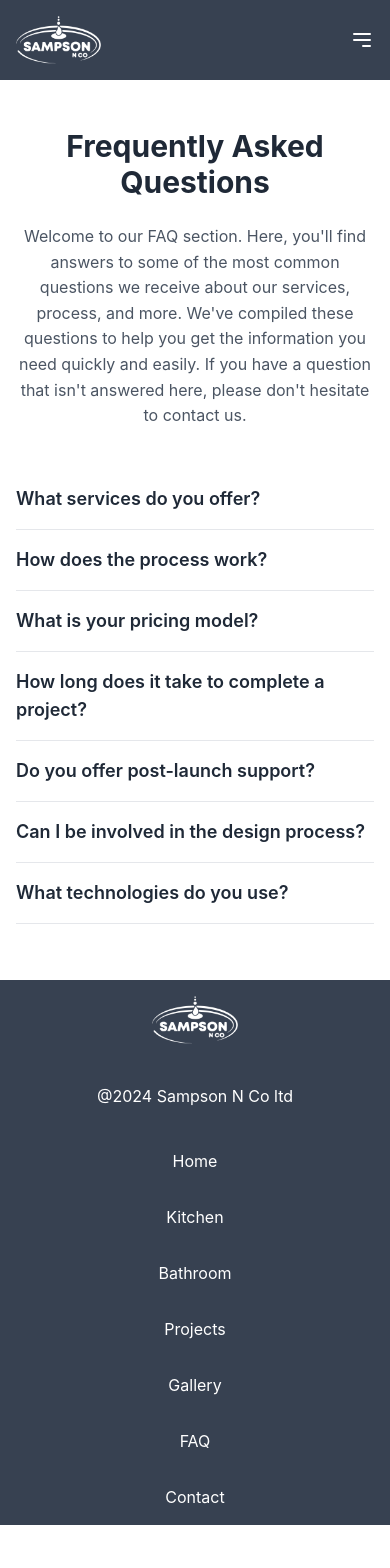
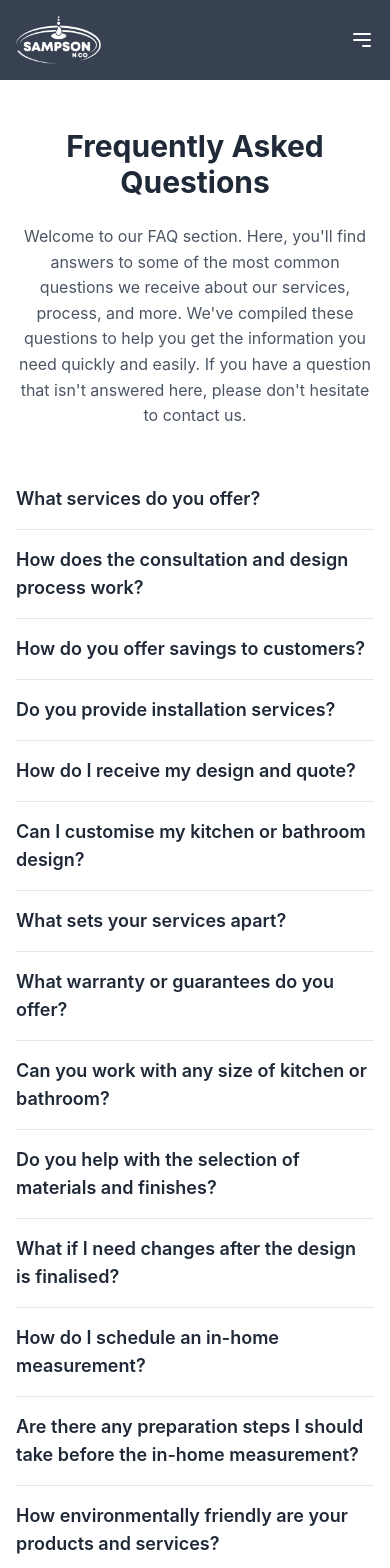
Before and after one commit to joshuaforster/SamsonNCo, a React (Create React App) app: page /faq in a window 390 px wide. Shown: the top 1568 px of the page. Before the commit the page ends 1525 px from the top, so only its background shows below. Built offline with nearby package versions, Linux system fonts and the light colour scheme.

Commit message:
changed price section

```diff
--- a/src/Data/FAQ.js
+++ b/src/Data/FAQ.js
@@ -2,36 +2,71 @@ export const questions = [
     {
         id: 1,
         question: "What services do you offer?",
-        answer: "We offer a comprehensive range of services including web design, web development, SEO optimization, and digital marketing strategies tailored to meet the unique needs of your business."
+        answer: "Our range of services encompasses the entire process of designing and installing kitchens and bathrooms. This includes personalised design consultations, home measurements, providing design specifications and detailed quotes, and a selection of inspirational brochures to guide your choices."
     },
     {
         id: 2,
-        question: "How does the process work?",
-        answer: "Our process begins with a consultation to understand your needs, followed by a detailed plan and timeline. We then move to the design and development phase, with regular updates and feedback sessions, culminating in the launch of your project."
+        question: "How does the consultation and design process work?",
+        answer: "The process kicks off with a consultation to gather your requirements and style preferences. We then conduct an in-home measurement to ensure accuracy in our designs. Following this, we'll email you the design specifications and a comprehensive quote, keeping you involved every step of the way."
     },
     {
         id: 3,
-        question: "What is your pricing model?",
-        answer: "Our pricing is project-based, determined by the scope, complexity, and duration of the project. We provide detailed quotes after an initial consultation and assessment of your project needs."
+        question: "How do you offer savings to customers?",
+        answer: "Our business model eliminates the need for a physical showroom, significantly reducing our overheads. These savings are then passed on to you, ensuring you receive high-quality products and services at a more affordable price."
     },
     {
         id: 4,
-        question: "How long does it take to complete a project?",
-        answer: "Project timelines vary based on complexity and scope. A typical web development project can take anywhere from 6 to 12 weeks from conception to launch."
+        question: "Do you provide installation services?",
+        answer: "Yes, we offer professional installation services. However, if you prefer to undertake the installation yourself or hire a separate contractor, we're flexible and happy to work with your preferences."
     },
     {
         id: 5,
-        question: "Do you offer post-launch support?",
-        answer: "Yes, we offer various post-launch support and maintenance plans to ensure your website or application runs smoothly and stays updated."
+        question: "How do I receive my design and quote?",
+        answer: "After our in-home measurement and consultation, we will email you the detailed design specifications along with the quote, allowing you to review everything at your convenience and ensure it meets your expectations."
     },
     {
         id: 6,
-        question: "Can I be involved in the design process?",
-        answer: "Absolutely! We encourage client involvement and feedback at all stages of the design process to ensure the final product aligns with your vision."
+        question: "Can I customise my kitchen or bathroom design?",
+        answer: "Definitely! Your input is crucial in the design process. We encourage you to share your ideas and preferences so we can tailor the final design to match your vision perfectly."
     },
     {
         id: 7,
-        question: "What technologies do you use?",
-        answer: "We use a variety of technologies, including HTML5, CSS3, JavaScript, React, Node.js, and Python, tailored to the needs"
+        question: "What sets your services apart?",
+        answer: "Our direct-to-customer model not only offers cost savings but also ensures personalised attention and flexibility throughout the design and installation process. We pride ourselves on delivering quality, customised solutions that meet your specific needs and preferences."
     },
+    {
+        id: 8,
+        question: "What warranty or guarantees do you offer?",
+        answer: "We stand behind the quality of our products and installations with a comprehensive warranty that covers any manufacturing or installation defects. Specific details of the warranty period and what it covers will be provided with your quote."
+    },
+    {
+        id: 9,
+        question: "Can you work with any size of kitchen or bathroom?",
+        answer: "Yes, we have experience designing and installing kitchens and bathrooms of all sizes. Whether you have a compact space or a large area, we tailor our solutions to fit your space perfectly, ensuring functionality and style."
+    },
+    {
+        id: 10,
+        question: "Do you help with the selection of materials and finishes?",
+        answer: "Certainly! Our design consultation includes guidance on selecting materials and finishes that suit your taste, budget, and the functionality of the space. We provide samples and brochures to help you make informed decisions."
+    },
+    {
+        id: 11,
+        question: "What if I need changes after the design is finalised?",
+        answer: "We understand that ideas evolve, which is why we're flexible with design changes. If you require adjustments after the design has been finalised, we'll work closely with you to accommodate these changes in a way that respects your budget and timeline."
+    },
+    {
+        id: 12,
+        question: "How do I schedule an in-home measurement?",
+        answer: "Scheduling an in-home measurement is easy. You can contact us directly via phone or email, or fill out the contact form on our website. We'll find a time that suits you best for our team to visit your home."
+    },
+    {
+        id: 13,
+        question: "Are there any preparation steps I should take before the in-home measurement?",
+        answer: "While no specific preparation is required, it's helpful to have a clear idea of your needs and any style preferences. Ensuring the space is accessible for accurate measurement would also be appreciated."
+    },
+    {
+        id: 14,
+        question: "How environmentally friendly are your products and services?",
+        answer: "We're committed to sustainability and choose products and practices that minimise environmental impact. This includes using sustainably sourced materials and ensuring efficient installations to reduce waste."
+    }
 ]
--- a/src/Pages/bathroom.jsx
+++ b/src/Pages/bathroom.jsx
@@ -20,27 +20,11 @@ export default function Bathroom() {
     ));
 
     const filteredPriceRange = priceGuide.filter(guide => guide.Type === 'Bathroom');
-
     const bathroomPriceGuide = filteredPriceRange.map(price => (
-        <div
-            key={price.id}
-            className="mb-8 bg-white p-6 flex flex-col items-center justify-center space-y-6 rounded border border-gray-300 shadow-lg"
-        >
-            <p
-                className="text-xl font-semibold text-gray-800 text-center"
-            >
-                {`${price.Size} ${price.Type}s`}
-            </p>
-
-            <div
-                className="border-t border-gray-400 w-full my-4"
-            ></div>
-
-            <p
-                className="text-lg md:text-xl text-gray-800 text-center"
-            >
-                {price.PriceRange}
-            </p>
+        <div key={price.id} className="mb-4 bg-white p-4 flex flex-col items-center justify-center space-y-4 rounded border border-gray-300 shadow-md">
+            <p className="text-lg font-semibold text-gray-700 text-center">{`${price.Size} ${price.Type}s`}</p>
+            <div className="border-t border-gray-300 w-full my-2"></div>
+            <p className="text-lg md:text-lg text-gray-700 text-center">{price.PriceRange}</p>
         </div>
     ));
 
--- a/src/Pages/contact.jsx
+++ b/src/Pages/contact.jsx
@@ -7,6 +7,8 @@ export default function Contact(){
             <div className="text-center lg:w-1/2 mb-12 m-auto">
                 <h1 className="text-3xl md:text-4xl font-bold text-gray-800 mb-4">Get in Touch</h1>
                 <p className="text-md md:text-lg text-gray-600">We're here to help with your kitchen and bathroom design needs. Whether you're just starting to gather ideas or ready to bring your vision to life, our team is on hand to answer any questions you might have. Fill out the form below, and let's start the conversation.</p>
+                <br />
+                <p className="text-md md:text-lg text-gray-600">Email us at: info@sampsonnco.com</p>
             </div>
             <ContactForm />
         </section>
```
